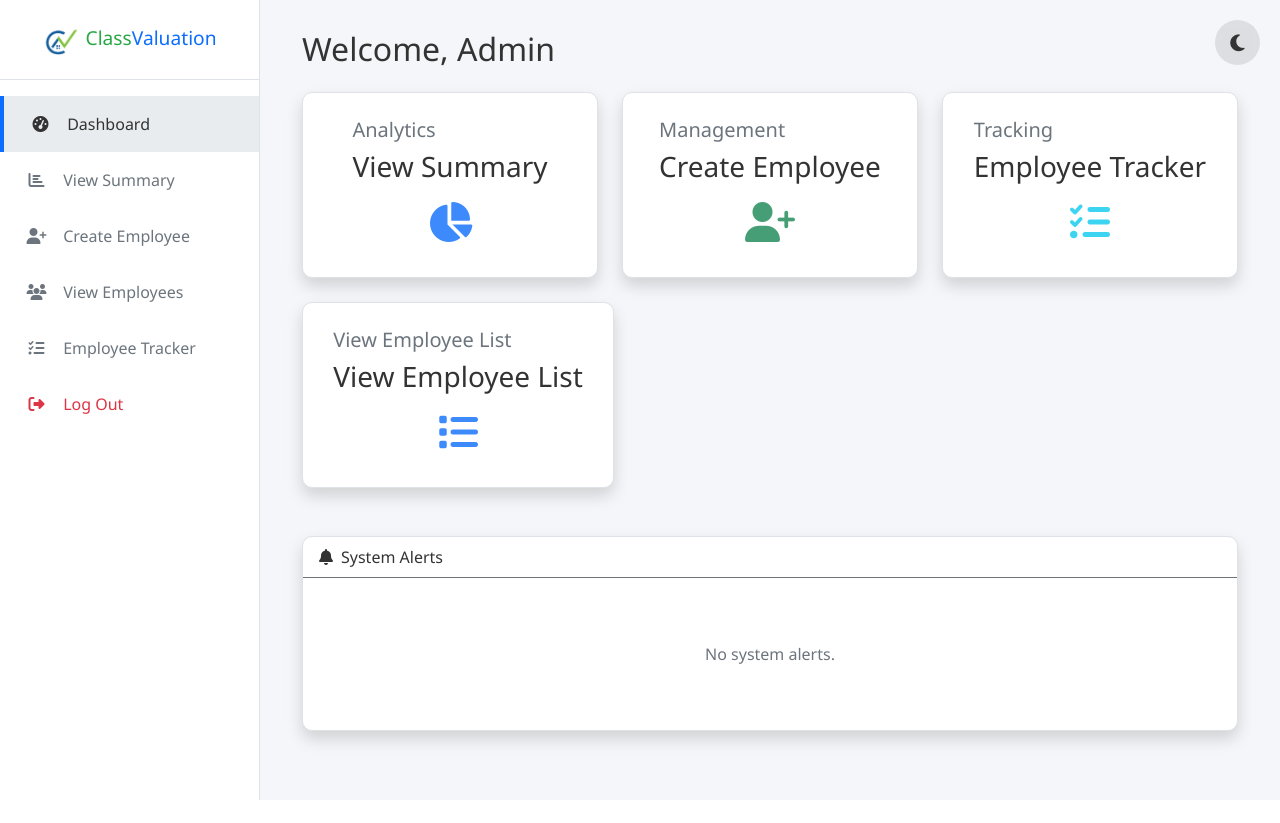
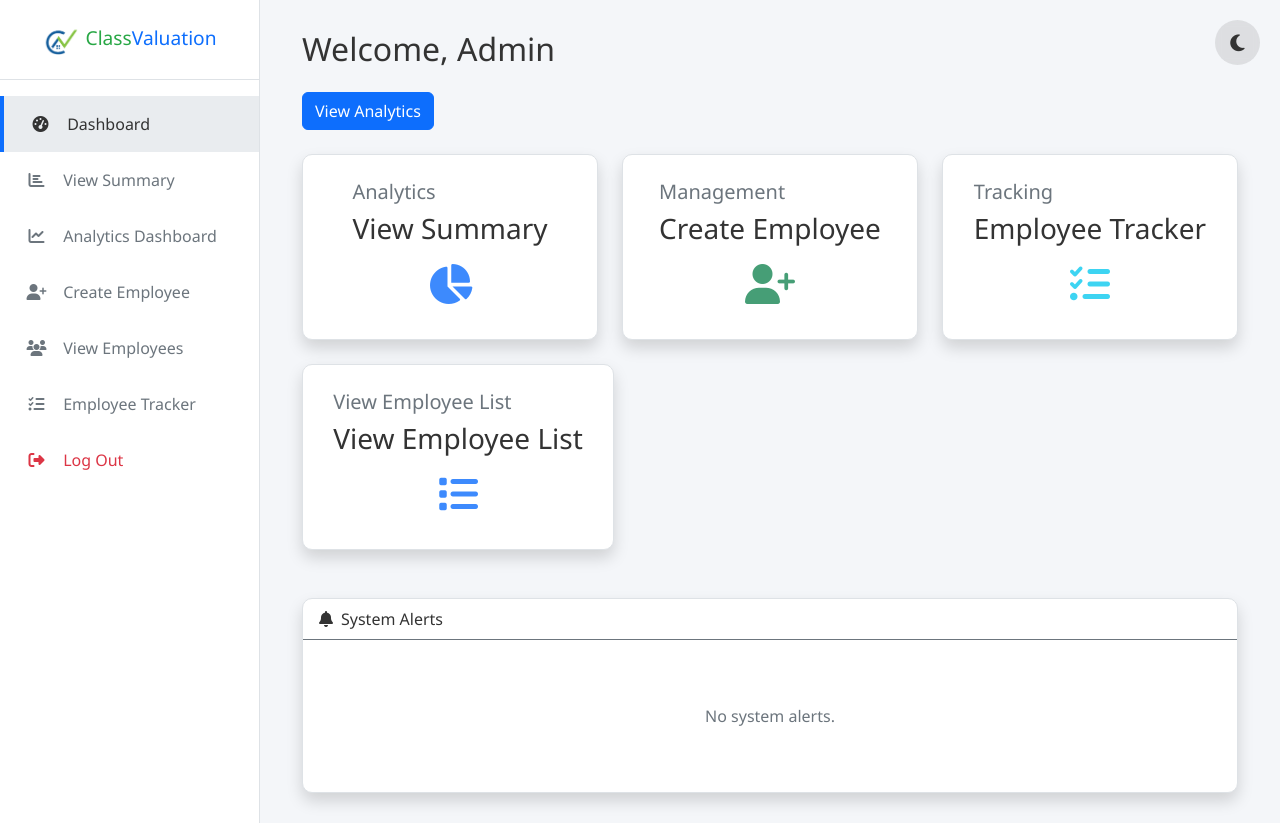
Before and after one commit to ShaunakArora/CVAL-Tracker, a Flask app: page /admin/dashboard in a window 1280 px wide. Before the commit the page ends 800 px from the top, so only its background shows below. Run offline with Flask 3, Linux system fonts and the light colour scheme; the visitor is signed in with stand-in values (Sample User, id 1); data that the repository does not hold is empty; some libraries are stand-ins or nearby versions.

Commit message:
Update dashboard.html

```diff
--- a/templates/admin/dashboard.html
+++ b/templates/admin/dashboard.html
@@ -159,6 +159,9 @@
                 <a href="/summary" class="list-group-item">
                     <i class="fas fa-chart-bar"></i> View Summary
                 </a>
+                <a href="/admin/analytics/" class="list-group-item">
+                    <i class="fas fa-chart-line"></i> Analytics Dashboard
+                </a>
                 <a href="/admin/create_employee" class="list-group-item">
                     <i class="fas fa-user-plus"></i> Create Employee
                 </a>
@@ -180,6 +183,7 @@
         <div id="page-content-wrapper">
             <div class="container-fluid">
                 <h2 class="mb-4">Welcome, Admin</h2>
+                <a href="/admin/analytics/" class="btn btn-primary mb-4">View Analytics</a>
 
                 <div class="row g-4">
                     <div class="col-md-4">
```
